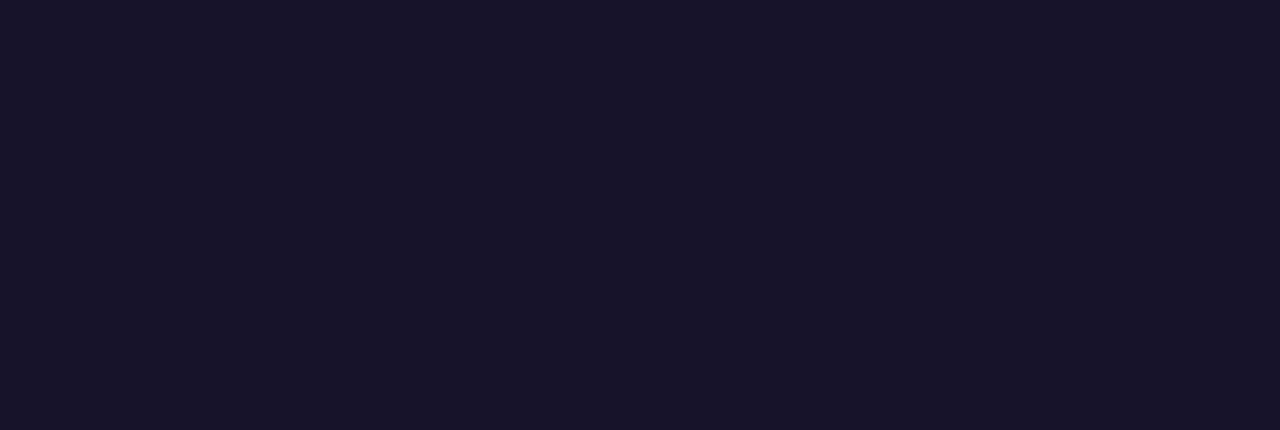
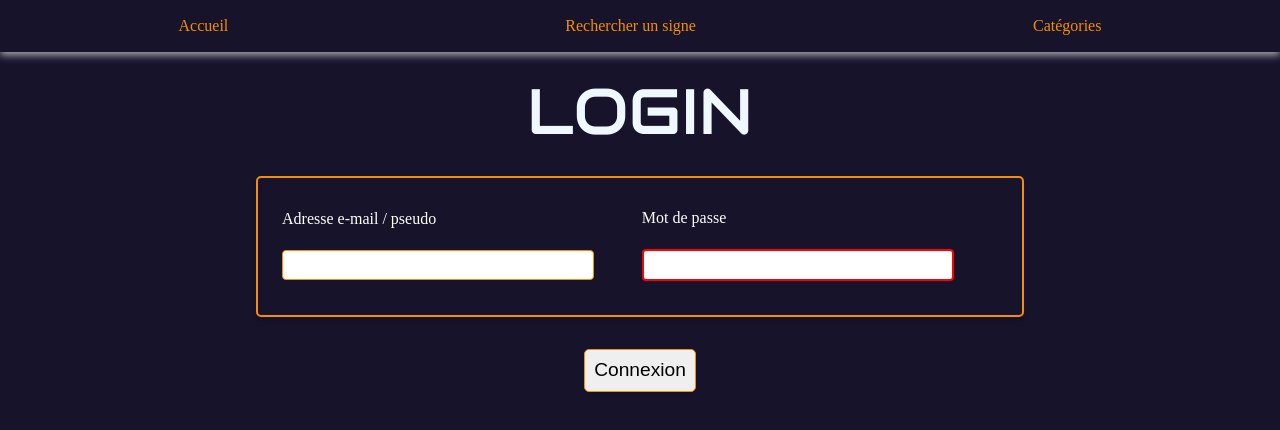
Before and after one commit to LucasMachut/collabils-frontend, a Vue app: page /login in a window 1280 px wide. Before the commit this address had no page. Shown: the top 430 px of the page. Built offline with nearby package versions, Linux system fonts and the light colour scheme; a web font is replaced by a local one.

Commit message:
done : display login form

```diff
--- /dev/null
+++ b/src/components/LoginFormLayout.vue
@@ -0,0 +1,159 @@
+<template>
+    <div v-on:keyup.enter="login">
+        <fieldset>
+          <div class="field">
+            <label class="field__label">Adresse e-mail / pseudo</label>
+            <input class="field__input" v-model="pseudo" type="text">
+            <ul class="field__error-list">
+              <li>{{ pseudoError }}</li>
+            </ul>
+          </div>
+          <div class="field field--error">
+            <label class="field__label">Mot de passe</label>
+            <input class="field__input" v-model="password" type="password">
+            <ul class="field__error-list">
+              <li>{{ passwordError }}</li>
+            </ul>
+          </div>
+        </fieldset>
+            <!--<div class="alert error">Le mot de passe est incorrect</div>-->
+    <button class="button" v-on:click="login">Connexion</button>
+</div>
+</template>
+<script>
+import UserService from '@/services/UserService';
+
+export default {
+    name: "LoginFormLayout",
+    data() {
+        return {
+            passwordError: null,
+            pseudoError: null,
+            pseudo: null,
+            password: null
+        }
+    },
+    methods: {
+        async login() {
+            if(!this.pseudo) {
+                this.pseudoError = "Email / pseudo ne peut pas être vide";
+            } else {
+                this.pseudoError = null;
+            }
+
+            if(!this.password) {
+                this.passwordError = "Mot de passe ne peut pas être vide";
+            } else {
+                this.passwordError = null;
+            }
+
+            if(!this.passwordError && !this.pseudoError) {
+                // Requete Ajax pour connexion utilisateur
+                const response = await UserService.login({
+                  username: this.pseudo,
+                  password: this.password
+                })
+                if(response.success === true) {
+                  // On execute une mutation pour stocker le token dans le sessionStorage
+                  // Et le synchroniser avec le store afin de rendre notre store.token reactif
+                  this.$store.commit('setToken', response.data.token);
+                  const roles = await UserService.getRoles(response.data.id);
+                  this.$store.commit('setRole', roles.roles[0]);
+                  // On fait une redirection
+                  this.$router.push({name: 'home'});
+                } else {
+                  alert(response.message)
+                }
+            }
+        }
+    }
+}
+</script>
+
+<style scoped>
+
+.field {
+    padding: 1rem;
+    margin: 0.5rem;
+    display: inline-block;
+    width: 45%;
+  }
+
+  .field__label {
+    display: block;
+    margin-bottom: 0.5rem;
+  }
+
+  .field__input {
+    width: 100%;
+    transition: all 0.3s ease;
+  }
+
+  .field__error-list li {
+    color: red;
+    font-size: 0.8rem;
+    margin-top: 0.2rem;
+  }
+
+  .field--error .field__input {
+    border: 2px solid red;
+  }
+
+  fieldset {
+    width: 60%;
+    margin-left: auto;
+    margin-right: auto;
+    margin-top: 3rem;
+    margin-bottom: 1rem;
+    border-radius: 5px;
+    border: 2px solid #F58E02;
+    box-shadow: 0 5px 5px #0000001a;
+  }
+
+  button {
+    display: block;
+    margin: 2rem auto;
+    font-size: 1.2rem;
+    padding: 0.5em;
+    border-radius: 5px;
+    border: 1px solid #F58E02;
+    box-shadow: 0 5px 5px #0000001a;
+  }
+
+  button:hover {
+    color: white;
+    background-color: #F58E02;
+    box-shadow: 0 2px 2px #0000001a;
+  }
+
+  label {
+    color: white;
+  }
+
+  input[type="text"],
+  input[type="password"] {
+    width: 100%;
+    padding: 0.5em;
+    margin: 0.5em 0;
+    border: 1px solid #F58E02;
+    border-radius: 4px;
+    box-sizing: border-box;
+  }
+
+  input[type="text"]:focus,
+  input[type="password"]:focus {
+    outline: none;
+    border-color: #F58E02;
+    box-shadow: 0 0 5px #F58E02;
+  }
+
+  .alert {
+    margin: 1rem 0;
+    padding: 0.5rem;
+    background-color: #f8d7da;
+    color: #721c24;
+    border: 1px solid #f5c6cb;
+    border-radius: 0.25rem;
+  }
+
+</style>
--- a/src/components/RegistrationFormLayout.vue
+++ b/src/components/RegistrationFormLayout.vue
@@ -6,27 +6,27 @@
       <fieldset>
         <div class="field">
           <label class="field__label">Nom</label>
-          <input class="field__input" v-model="nom" type="text" placeholder="Doe" @focus="selectField">
+          <input class="field__input" v-model="nom" type="text" @focus="selectField">
         </div>
         <div class="field">
           <label class="field__label">Prénom</label>
-          <input class="field__input" v-model="prenom" type="text" placeholder="John" @focus="selectField">
+          <input class="field__input" v-model="prenom" type="text" @focus="selectField">
         </div>
         <div class="field">
           <label class="field__label">Adresse e-mail</label>
-          <input class="field__input" v-model="email" type="email" placeholder="johndoe@example.com" @focus="selectField">
+          <input class="field__input" v-model="email" type="email" @focus="selectField">
         </div>
         <div class="field">
           <label class="field__label">Pseudo</label>
-          <input class="field__input" v-model="pseudo" type="text" placeholder="johndoe" @focus="selectField">
+          <input class="field__input" v-model="pseudo" type="text" @focus="selectField">
         </div>
         <div class="field">
           <label class="field__label">Mot de passe</label>
-          <input class="field__input" v-model="password" type="password" placeholder="Mot de passe" @focus="selectField">
+          <input class="field__input" v-model="password" type="password" @focus="selectField">
         </div>
         <div class="field">
           <label class="field__label">Confirmation du mot de passe</label>
-          <input class="field__input" v-model="confPassword" type="password" placeholder="Confirmation du mot de passe" @focus="selectField">
+          <input class="field__input" v-model="confPassword" type="password" @focus="selectField">
         </div>
         <div class="field">
           <label class="field__label">Rôle</label>
@@ -38,7 +38,7 @@
         </div>
         <div class="field">
           <label class="field__label">Université du diplôme</label>
-          <input class="field__input" v-model="universite" type="text" placeholder="Nom de l'université" @focus="selectField">
+          <input class="field__input" v-model="universite" type="text" @focus="selectField">
         </div>
         <div class="field">
           <label class="field__label">Date du diplôme</label>
--- a/src/router/index.js
+++ b/src/router/index.js
@@ -5,6 +5,8 @@ import SigneDetailView from "../views/SigneDetailView.vue";
 import CategDetailView from "../views/CategDetailView.vue";
 import SignesAllView from "../views/SignesAllView.vue";
 import RegistrationView from "../views/RegistrationView.vue";
+import LoginView from "../views/LoginView.vue";
+
 
 const routes = [
 {
@@ -41,6 +43,12 @@ props: true,
   component: RegistrationView,
   props: true
 },
+{
+  path: '/login',
+  name: 'login',
+  component: LoginView,
+  props: true
+}
 ];
 
 const router = createRouter({
--- /dev/null
+++ b/src/views/LoginView.vue
@@ -0,0 +1,23 @@
+<template>
+    <div class="home">
+      <NavLayout/>
+      <main class="main-container">
+        <h1>Login</h1>
+        <LoginFormLayout/>
+      </main>
+    </div>
+  </template>
+
+  <script>
+  // @ is an alias to /src
+  import NavLayout from "@/components/NavLayout";
+  import LoginFormLayout from '@/components/LoginFormLayout';
+
+  export default {
+    name: 'LoginView',
+    components: {
+      NavLayout,
+      LoginFormLayout,
+    }
+  }
+  </script>
```
Also changed, not shown: src/services/SignsService.js (deleted, +0 -17 lines).
